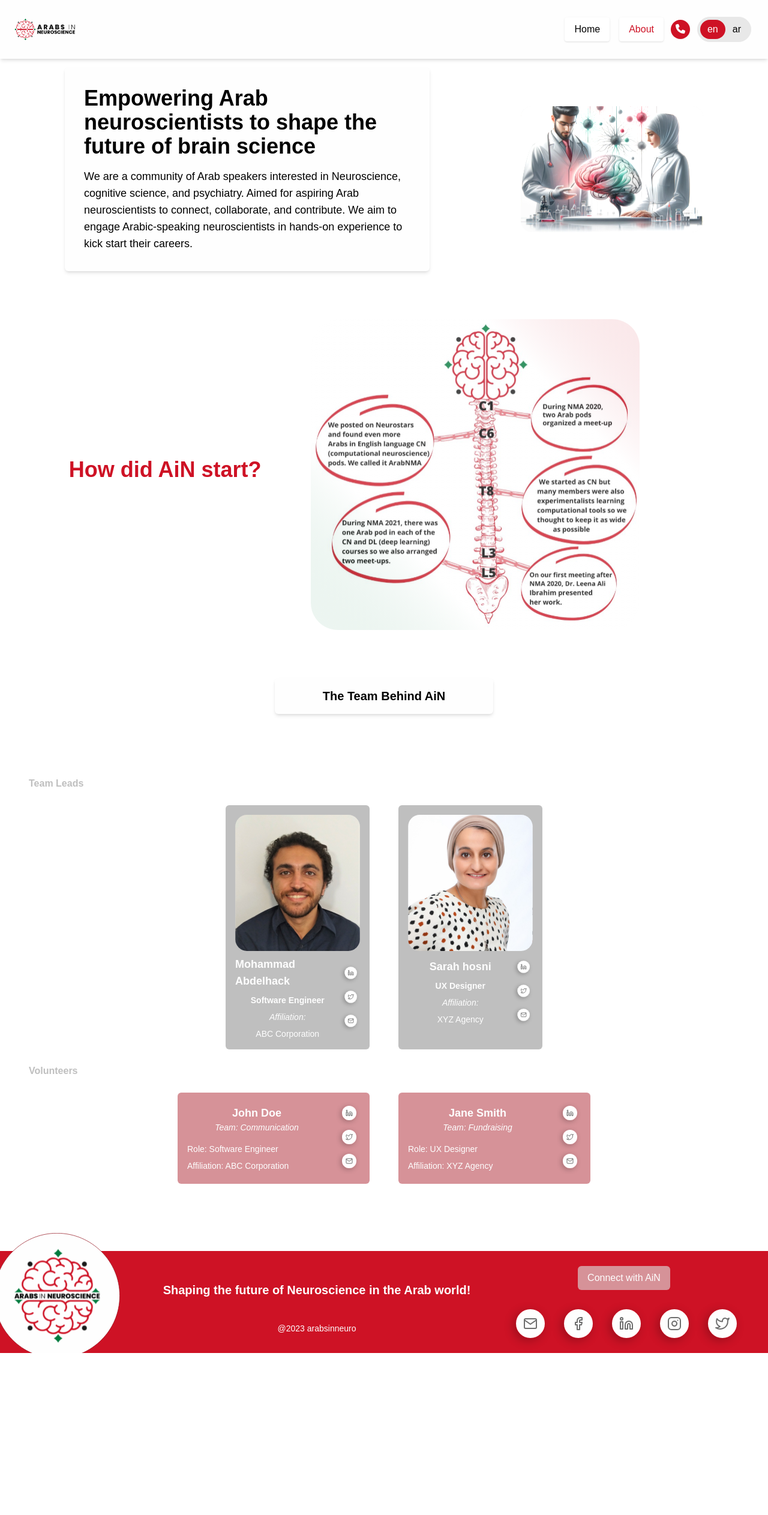
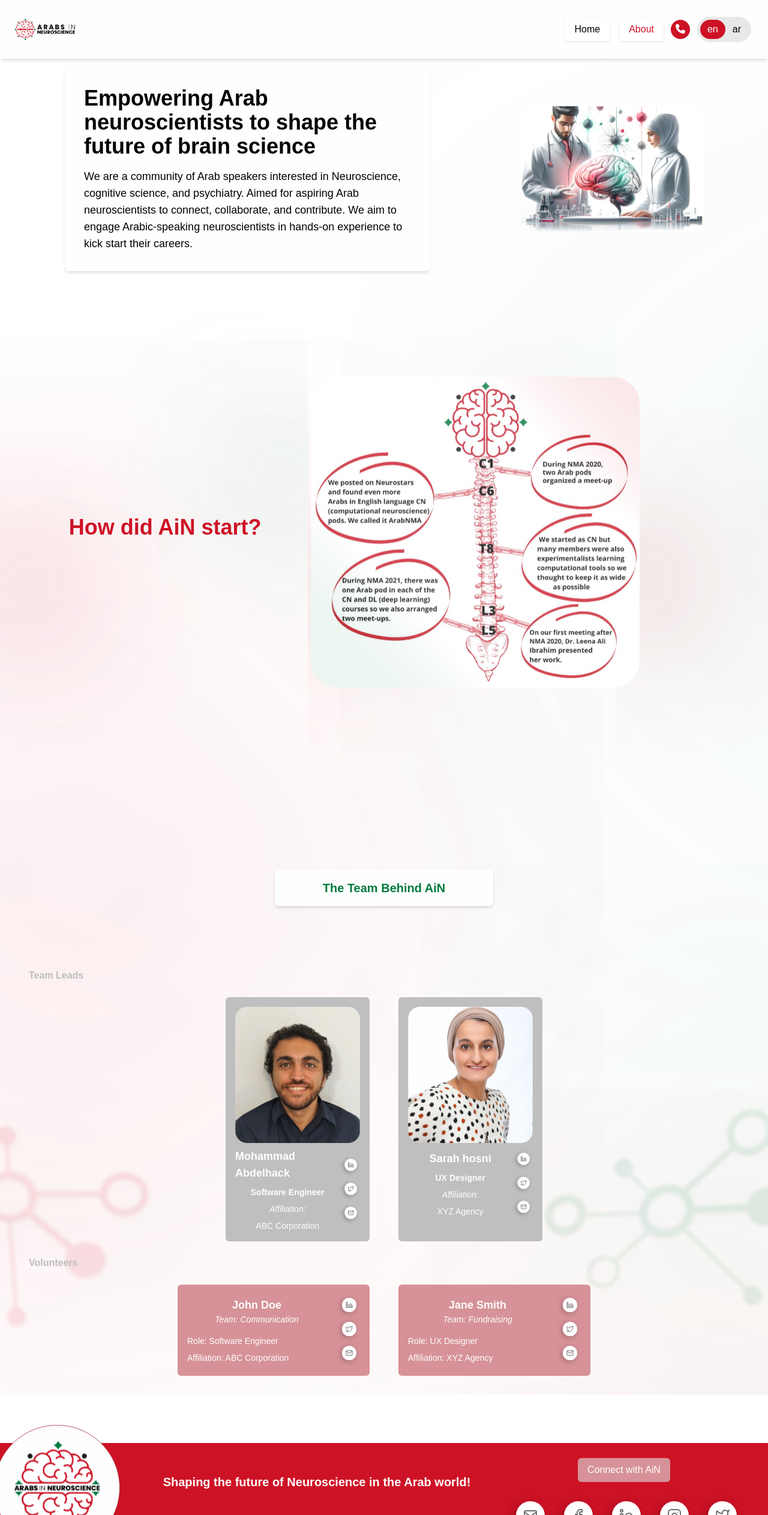
Before and after one commit to arabsinneuro/arabs-in-neuro, a Next.js app: page /about in a window 1280 px wide. Shown: the top 2525 px of the page at 60% size. Before the commit the page ends 2255 px from the top, so only its background shows below. Built offline with nearby package versions, Linux system fonts and the light colour scheme.

Commit message:
updated bg for about and contact us pages

```diff
--- a/src/pages/about/components/journey.js
+++ b/src/pages/about/components/journey.js
@@ -4,7 +4,7 @@ const Journey = ({ languageContext }) => {
   const { aiNStart } = languageContext.currentContent.about;
 
   return (
-    <div>
+    <div className="p-4 lg:p-8">
       {/* desktop */}
       <div className="hidden lg:flex items-center mx-auto mt-20 mb-20">
         <div className="lg:w-1/2 flex items-center justify-center">
--- a/src/pages/about/components/overview.js
+++ b/src/pages/about/components/overview.js
@@ -6,7 +6,7 @@ const Overview = ({ languageContext }) => {
   const { aiNStart } = languageContext.currentContent.about;
 
   return (
-    <div>
+    <div className="p-4 lg:p-8">
       <div className="hidden lg:flex full-width items-center justify-center mb-8">
         {/* desktop */}
         <div className="lg:w-1/2 bg-cWhite shadow-md p-8 rounded-md mx-auto flex-col items-center">
--- a/src/pages/about/components/team.js
+++ b/src/pages/about/components/team.js
@@ -6,9 +6,9 @@ const Team = ({ languageContext }) => {
     languageContext.currentContent.about;
 
   return (
-    <div className="mt-20 mb-20">
+    <div className="p-4 lg:p-8 mt-20 mb-20">
       <div className="flex items-center justify-center mt-20 mb-20">
-        <h1 className="bg-cWhite text-cGreen-500 px-20 py-4 rounded-md inline-block text-center shadow-md text-xl font-bold">
+        <h1 className="bg-cWhite text-cGreen px-20 py-4 rounded-md inline-block text-center shadow-md text-xl font-bold">
           {teamBehindAiN}
         </h1>
       </div>
--- a/src/pages/about/index.js
+++ b/src/pages/about/index.js
@@ -9,10 +9,16 @@ function AboutPage() {
   const languageContext = useContext(LanguageContext);
 
   return (
-    <div className="p-4 lg:p-8">
-    <Overview languageContext={languageContext} />
-    <Journey languageContext={languageContext} />
-    <Team languageContext={languageContext} />
+    <div className="bg-cover bg-blend-soft-light bg-[url('/backgrounds/gr_red_green.svg')] " >
+      <Overview languageContext={languageContext} />
+
+      <div className="bg-contain bg-blend-soft-light bg-[url('/backgrounds/gr_red_green.svg')] ">
+        <Journey languageContext={languageContext} />
+      </div>
+
+      <div className="lg:bg-cover bg-contain bg-cover bg-blend-soft-light bg-[url('/backgrounds/team_gr_bg.svg')] ">
+        <Team languageContext={languageContext} />
+      </div>
     </div>
   );
 }
--- a/src/pages/contact/index.js
+++ b/src/pages/contact/index.js
@@ -11,6 +11,7 @@ function ContactPage() {
   const { preferredLanguage, currentContent } = languageContext;
   const { connectWithUs,embarkJourney,virtualDoorsOpen,exploreWonders,sharedCuriosity } = currentContent.contact;
   return (
+    <div className="bg-cover bg-blend-soft-light bg-[url('/backgrounds/contact.svg')] " >
     <div className="px-4 my-20">
       {/* first div: overview*/}
       <div className="lg:flex lg:space-x-8">
@@ -29,6 +30,7 @@ function ContactPage() {
       {/* third div: social media links*/}
       <SocialMediaLinksComponent />
     </div>
+    </div>
   );
 }
 ContactPage.Layout = RootLayout;
```
Also changed, not shown: public/backgrounds/contact.svg (added), public/backgrounds/team_gr_bg.svg (added).
